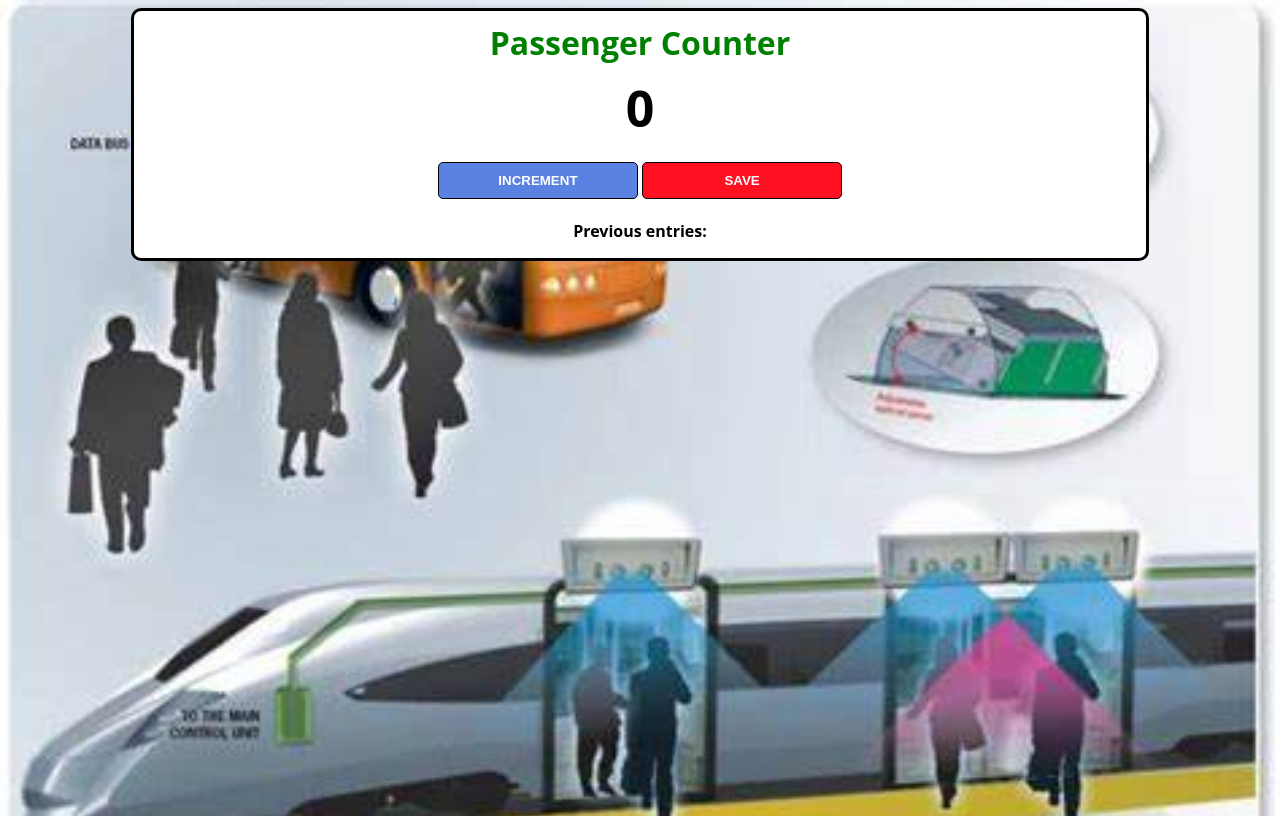
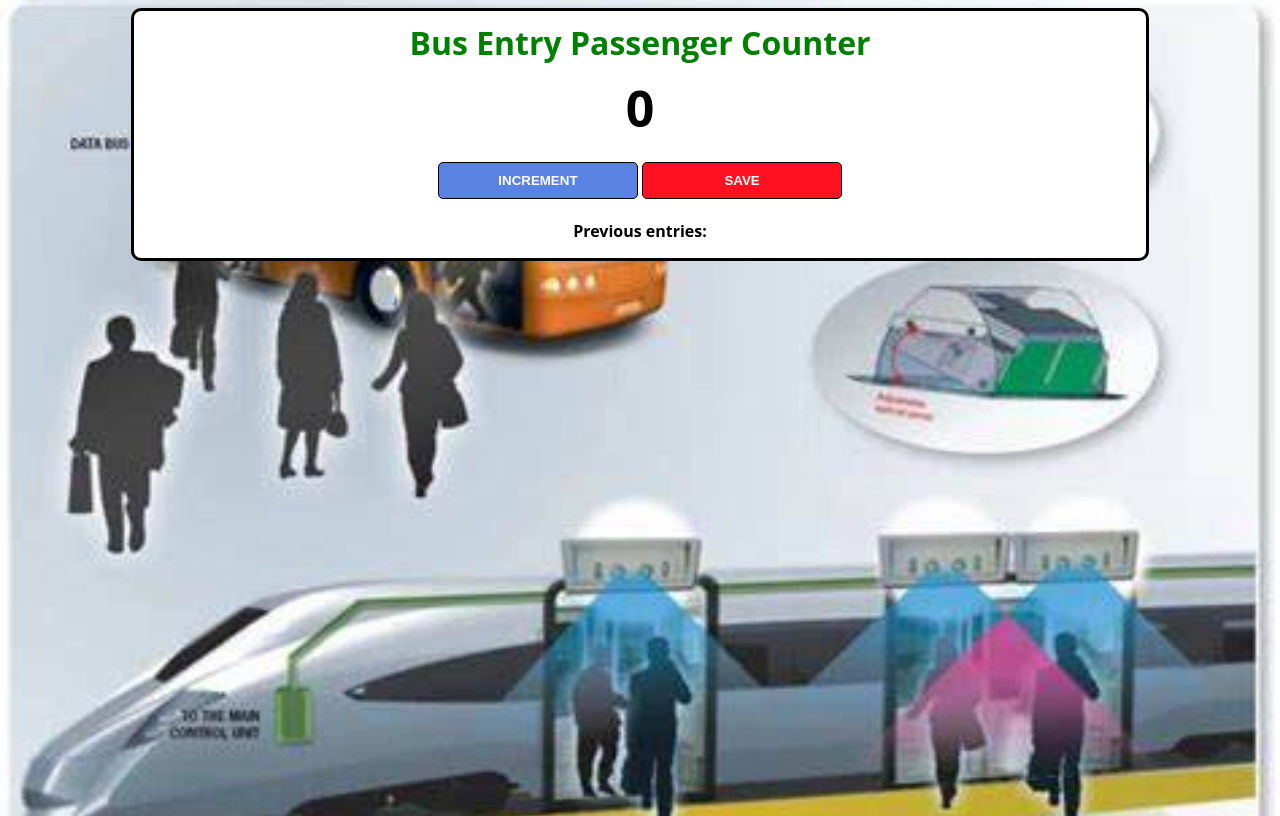
Before and after one commit to jperf200588/passenger-counter, a plain HTML site: page index.html in a window 1280 px wide. Drawn offline with Linux system fonts and the light colour scheme.

Commit message:
Add files to upload

```diff
--- a/index.html
+++ b/index.html
@@ -4,7 +4,7 @@
     </head>
     <body>
         <div class="container">
-            <h1>Passenger Counter</h1>
+            <h1>Bus Entry Passenger Counter</h1>
             <h2 id="count-el">0</h2>
             <button id="increment-btn" onclick="increment()">INCREMENT</button>
             <button id="save-btn" onclick="save()">SAVE</button>
```
